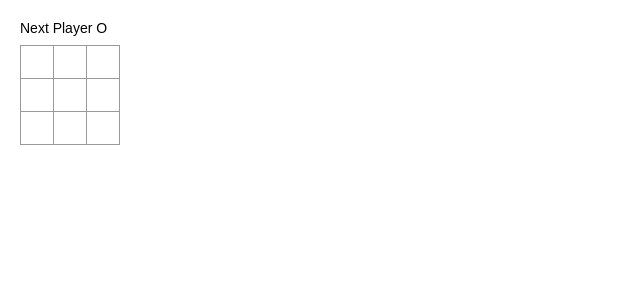
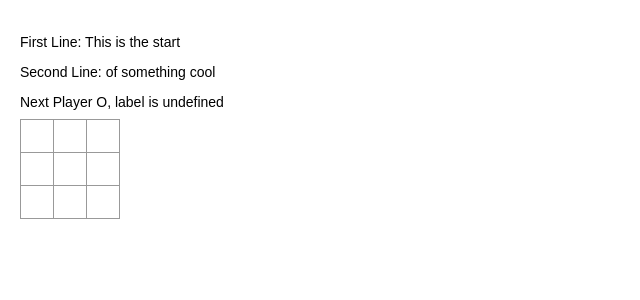
Before and after one commit to AdilKhn/hello-react, a React (Create React App) app: page / in a window 1280 px wide. Shown: the top 300 px of the page, without its empty margins (0-640 px from the left). Built offline with nearby package versions, Linux system fonts and the light colour scheme.

Commit message:
Some hacks to learn how props are passed

```diff
--- a/src/index.js
+++ b/src/index.js
@@ -5,11 +5,21 @@ import './index.css';
 function Square(props){
   return (
     <button className="square" onClick={()=> props.onClick()}>
-    {props.value}
+      {props.value}
     </button>
   );
 }
 
+class Mylabel extends React.Component{
+  render() {
+    return (
+      <div>
+        <p> First Line: {this.props.firstLine}</p>
+        <p> Second Line:  {this.props.secondLine}</p>
+      </div>
+    );
+  }
+}
 class Board extends React.Component {
   constructor(){
     super();
@@ -32,16 +42,18 @@ class Board extends React.Component {
       xIsNext: !this.state.xIsNext
     });
   }
+
   render() {
     const winner = calculateWinner(this.state.squares);
     let status;
     if (winner) {
       status = "Winner:" + winner;
     }else {
-      status = 'Next Player ' + (this.state.isNext ? 'X' : 'O');
+      status = 'Next Player ' + (this.state.isNext ? 'X' : 'O') + ', label is ' + this.state.label;
     }
     return (
       <div>
+        <Mylabel firstLine="This is the start" secondLine="of something cool"/>
         <div className="status">{status}</div>
         <div className="board-row">
           {this.renderSquare(0)}
@@ -64,6 +76,10 @@ class Board extends React.Component {
 }
 
 class Game extends React.Component {
+  constructor() {
+    super();
+    this.state = { label: "Hi I am the label"};
+  }
   render() {
     return (
       <div className="game">
```
